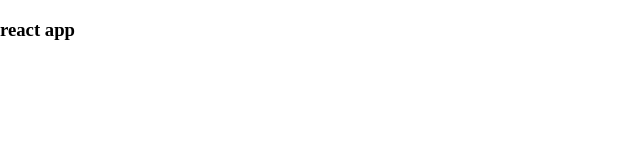
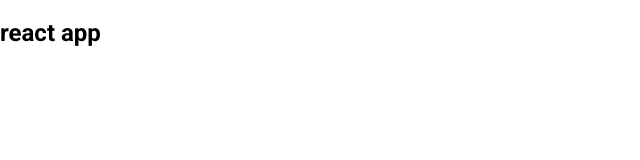
Before and after one commit to KarlokZhang/casenote-crm, a React (Create React App) app: page / in a window 1280 px wide. Shown: the top 160 px of the page, without its empty margins (0-640 px from the left). Built offline with nearby package versions, Linux system fonts and the light colour scheme.

Commit message:
add font roboto

```diff
--- a/public/index.html
+++ b/public/index.html
@@ -4,6 +4,12 @@
     <meta charset="utf-8" />
     <meta name="viewport" content="width=device-width, initial-scale=1" />
     <title>React App</title>
+    <link rel="preconnect" href="https://fonts.googleapis.com" />
+    <link rel="preconnect" href="https://fonts.gstatic.com" crossorigin />
+    <link
+      href="https://fonts.googleapis.com/css2?family=Montserrat:wght@100;300;400;500;700&family=Roboto:wght@100;300;400;500;700&display=swap"
+      rel="stylesheet"
+    />
   </head>
   <body>
     <div id="root"></div>
--- a/src/App.tsx
+++ b/src/App.tsx
@@ -1,7 +1,7 @@
 function App() {
   return (
     <div className="App">
-      <h3>react app</h3>
+      <h2>react app</h2>
     </div>
   );
 }
--- a/src/index.tsx
+++ b/src/index.tsx
@@ -10,6 +10,7 @@
     padding: 0;
   }
   html, body, #app {
+    font-family: 'Roboto', sans-serif;
     height: 100%;
     width: 100%;
   }
```
